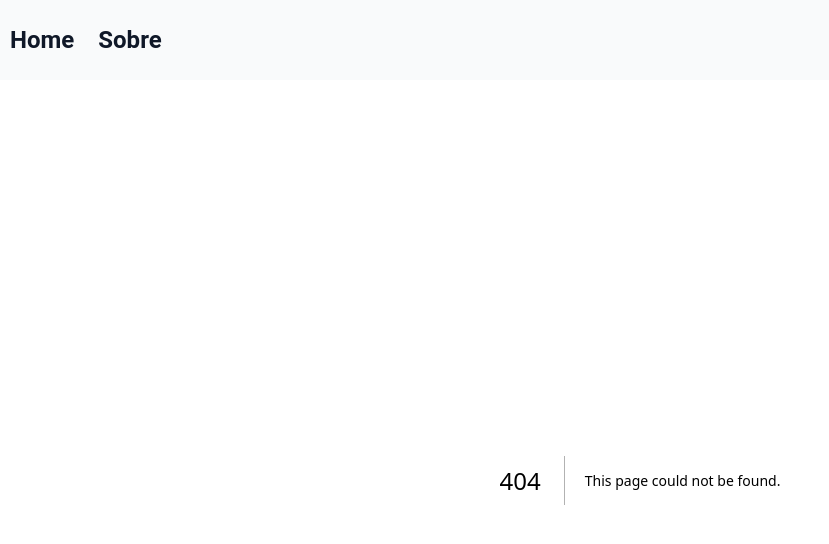
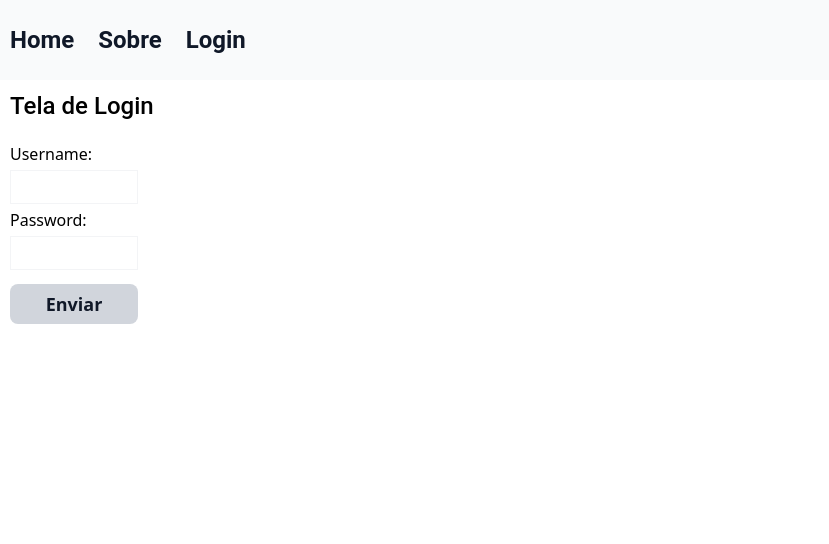
Before and after one commit to gutosavi/origamid-next, a Next.js app: page /login in a window 1280 px wide. Before the commit this address had no page. Shown: the top 544 px of the page, without its empty margins (0-829 px from the left). Built offline with nearby package versions, Linux system fonts and the light colour scheme.

Commit message:
feat: aula sobre Route Handlers e inicia exercício de uma rota de login

```diff
--- /dev/null
+++ b/src/app/(fundamentos)/login/page.tsx
@@ -0,0 +1,18 @@
+import Login from '@/components/login';
+import { Metadata } from 'next';
+
+export const metadata: Metadata = {
+  title: 'Login',
+  description: 'Tela de Login',
+};
+
+export default function LoginPage() {
+  return (
+    <main>
+      <h1 className="text-2xl font-medium font-[Roboto] p-2.5">
+        Tela de Login
+      </h1>
+      <Login />
+    </main>
+  );
+}
--- /dev/null
+++ b/src/app/(route-handlers)/api/route.ts
@@ -0,0 +1,31 @@
+import { cookies } from 'next/headers';
+
+export async function GET() {
+  try {
+    const response = await fetch('https://api.origamid.online/conta/login', {
+      method: 'POST',
+      headers: {
+        'Content-Type': 'application/json',
+      },
+      body: JSON.stringify({
+        username: 'dog',
+        password: 'dog',
+      }),
+    });
+
+    if (!response.ok) {
+      throw new Error(`Error: ${response.status}`);
+    }
+
+    const data = await response.json();
+
+    (await cookies()).set('token', data.token, {
+      secure: true,
+      httpOnly: true,
+    });
+
+    return Response.json(data);
+  } catch (error) {
+    console.error('Erro: ', error);
+  }
+}
--- a/src/app/(rotas-dinamicas)/api/route.ts
+++ b/src/app/(route-handlers)/aula-api/route.ts
@@ -1,5 +1,6 @@
 import { cookies } from 'next/headers';
 import { notFound } from 'next/navigation';
+import { NextRequest } from 'next/server';
 
 export async function GET() {
   try {
@@ -20,7 +21,7 @@ export async function GET() {
     const data = await response.json();
 
     // Next.js possui a função cookies para acessar e criar HTTP cookies
-    (await cookies()).set('token', data.token, {
+    (await cookies()).set('token-aula', data.token, {
       httpOnly: true, // sem acesso no cliente
       secure: true, // maior segurança para envios HTTPS
     });
@@ -30,6 +31,12 @@ export async function GET() {
     console.error('Erro', error);
     notFound();
   }
+}
+
+export async function POST(request: NextRequest) {
+  const params = request.nextUrl.searchParams.get('busca');
+  const body = await request.json();
+  return Response.json(body);
 }
 
 /*
--- /dev/null
+++ b/src/components/login.tsx
@@ -0,0 +1,45 @@
+'use client';
+import React from 'react';
+
+export default function Login() {
+  const [username, setUsername] = React.useState('');
+  const [password, setPassword] = React.useState('');
+
+  const handleClick = () => {
+    console.log('Hello world');
+  };
+
+  return (
+    <div className="flex flex-col gap-2 ">
+      <form
+        onSubmit={(e) => e.preventDefault()}
+        className="flex flex-col w-32 p-2.5 gap-1"
+      >
+        <label htmlFor="username">Username:</label>
+        <input
+          id="username"
+          name="username"
+          type="text"
+          value={username}
+          onChange={(e) => setUsername(e.target.value)}
+          className="w-32 border border-gray-100 p-1"
+        ></input>
+        <label htmlFor="password">Password:</label>
+        <input
+          id="password"
+          name="password"
+          type="text"
+          value={password}
+          onChange={(e) => setPassword(e.target.value)}
+          className="w-32 border border-gray-100 p-1"
+        ></input>
+        <button
+          className="text-lg font-bold w-32 h-10 my-2.5 rounded-lg bg-gray-300 text-gray-900"
+          onClick={handleClick}
+        >
+          Enviar
+        </button>
+      </form>
+    </div>
+  );
+}
--- a/src/components/menu.tsx
+++ b/src/components/menu.tsx
@@ -13,6 +13,9 @@ const Menu = () => {
         <li>
           <Link href={'/sobre'}>Sobre</Link>
         </li>
+        <li>
+          <Link href={'/login'}>Login</Link>
+        </li>
       </ul>
     </div>
   );
```
Also changed, not shown: src/app/(route-handlers)/aula-api/perfil/route.ts (renamed from src/app/(rotas-dinamicas)/api/perfil/route.ts).
